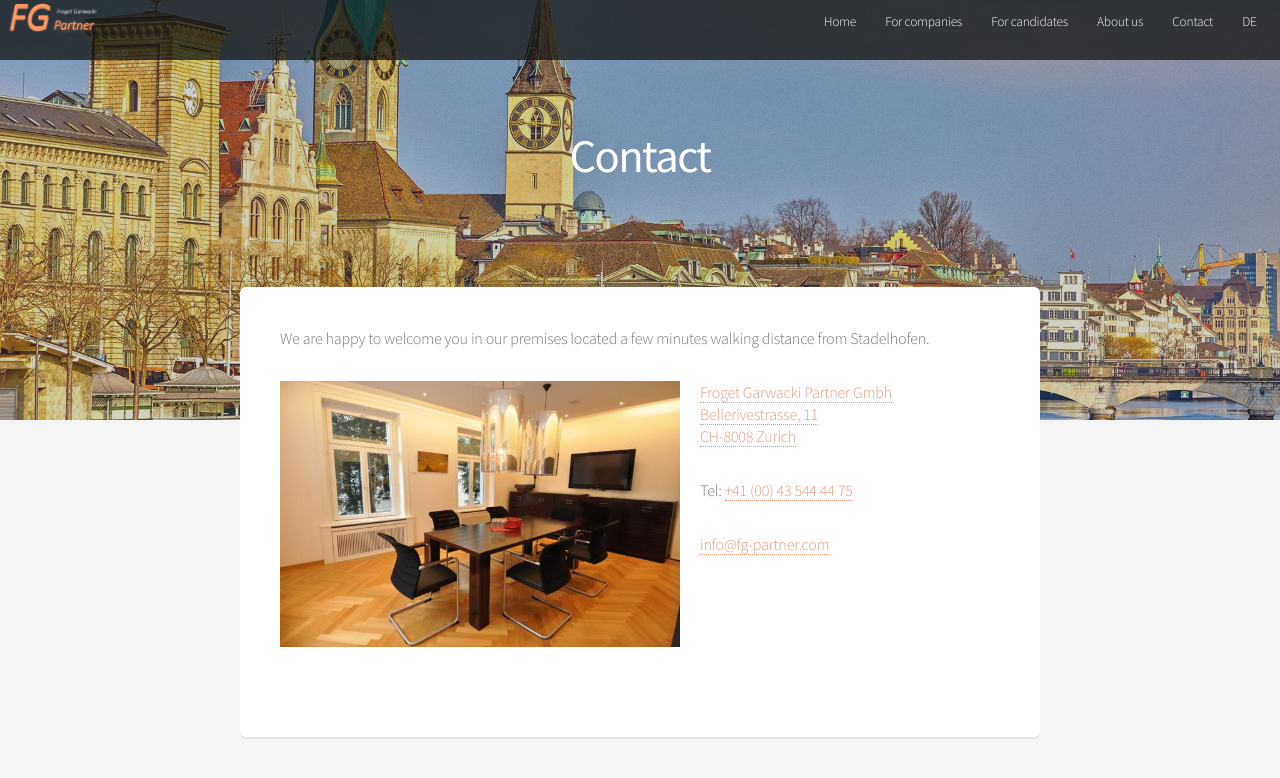
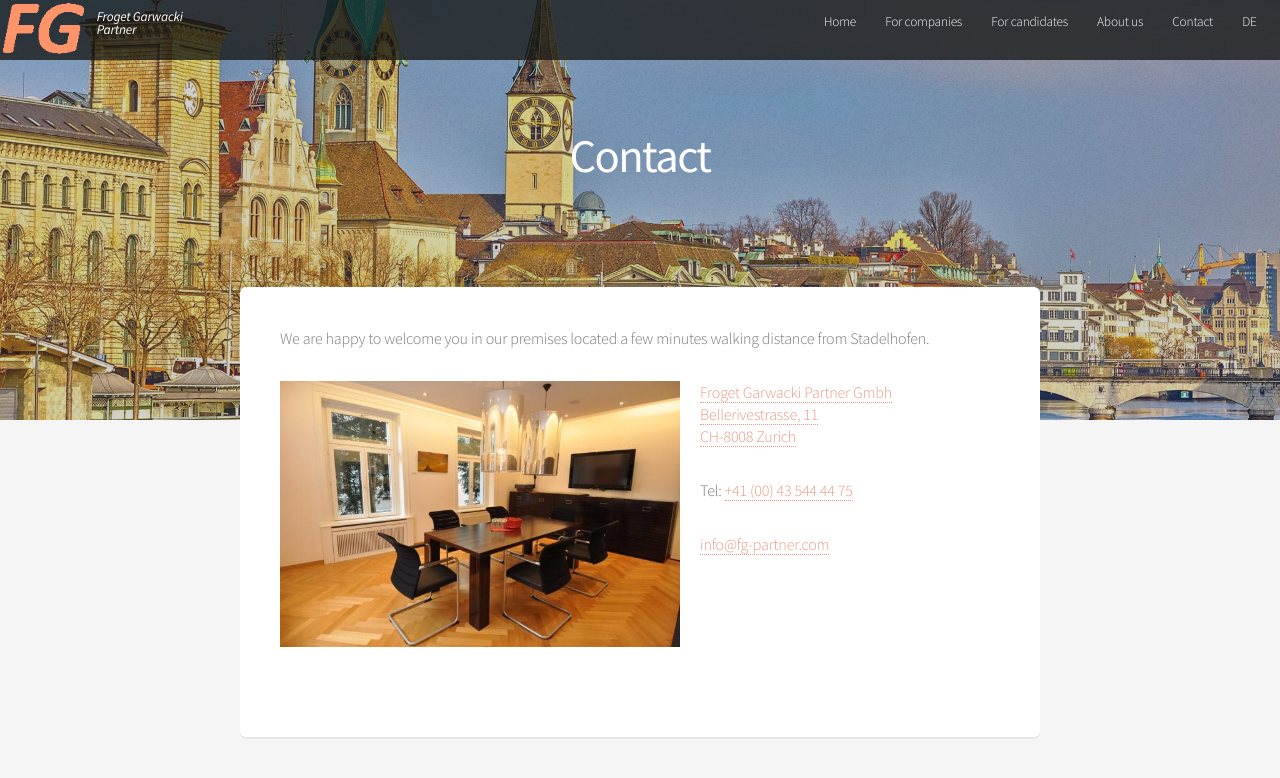
Before and after one commit to FGPartner/www, a Jekyll site: the page built from contact.md, in a window 1280 px wide. Shown: the top 778 px of the page. Built offline with Jekyll 4.4.1, drawn with Linux system fonts in a browser that asks for light colours; our own code applies the rules of GitHub Pages for plain Markdown files.

Commit message:
Update header_logo.html

```diff
--- a/_includes/header_logo.html
+++ b/_includes/header_logo.html
@@ -1,6 +1,6 @@
-<img src="/assets/img/LogoFGdark.png"></img>
+<img src="/assets/img/FG.png"></img>
 <h1>
-  <a href="index.html"><i><br/>
-    </i>
+  <a href="index.html"><i>Froget Garwacki<br/>
+    Partner</i>
   </a>
 </h1>
```
